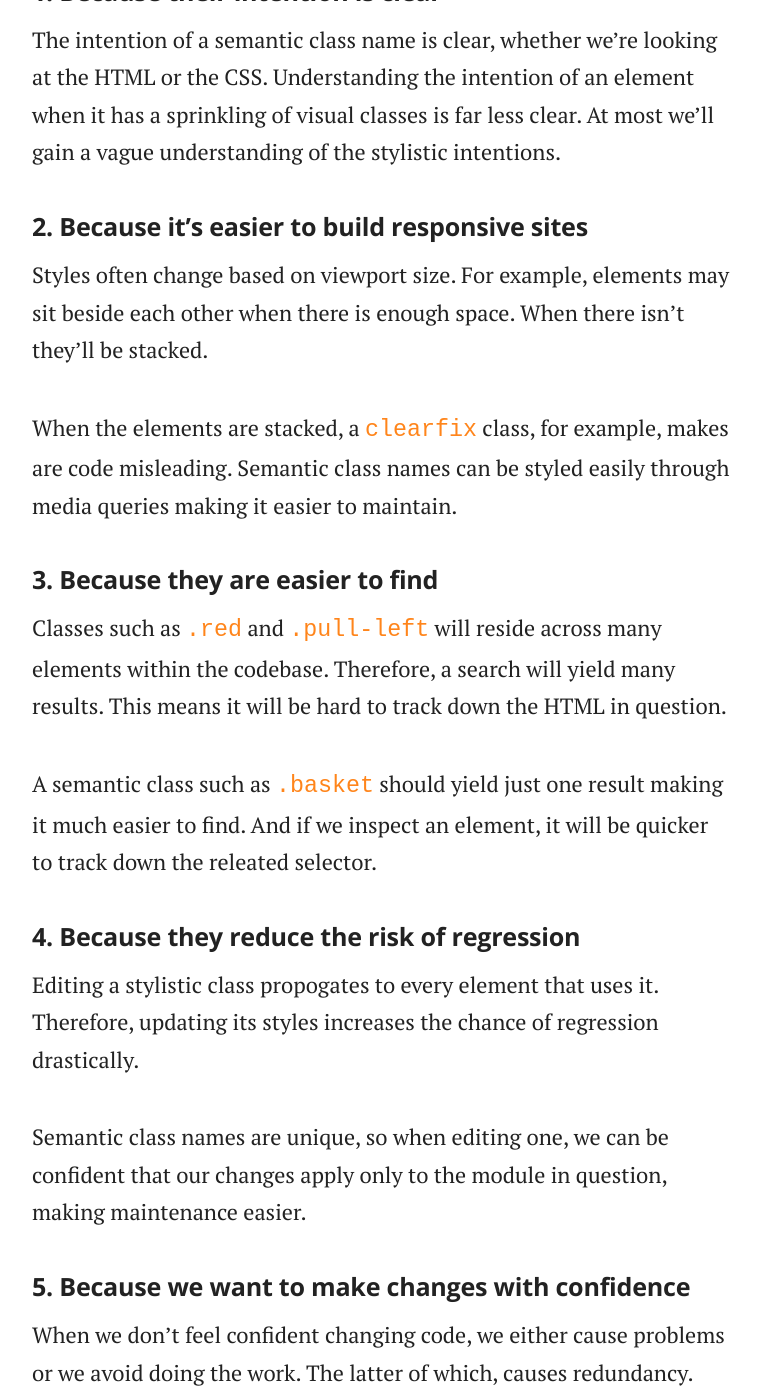
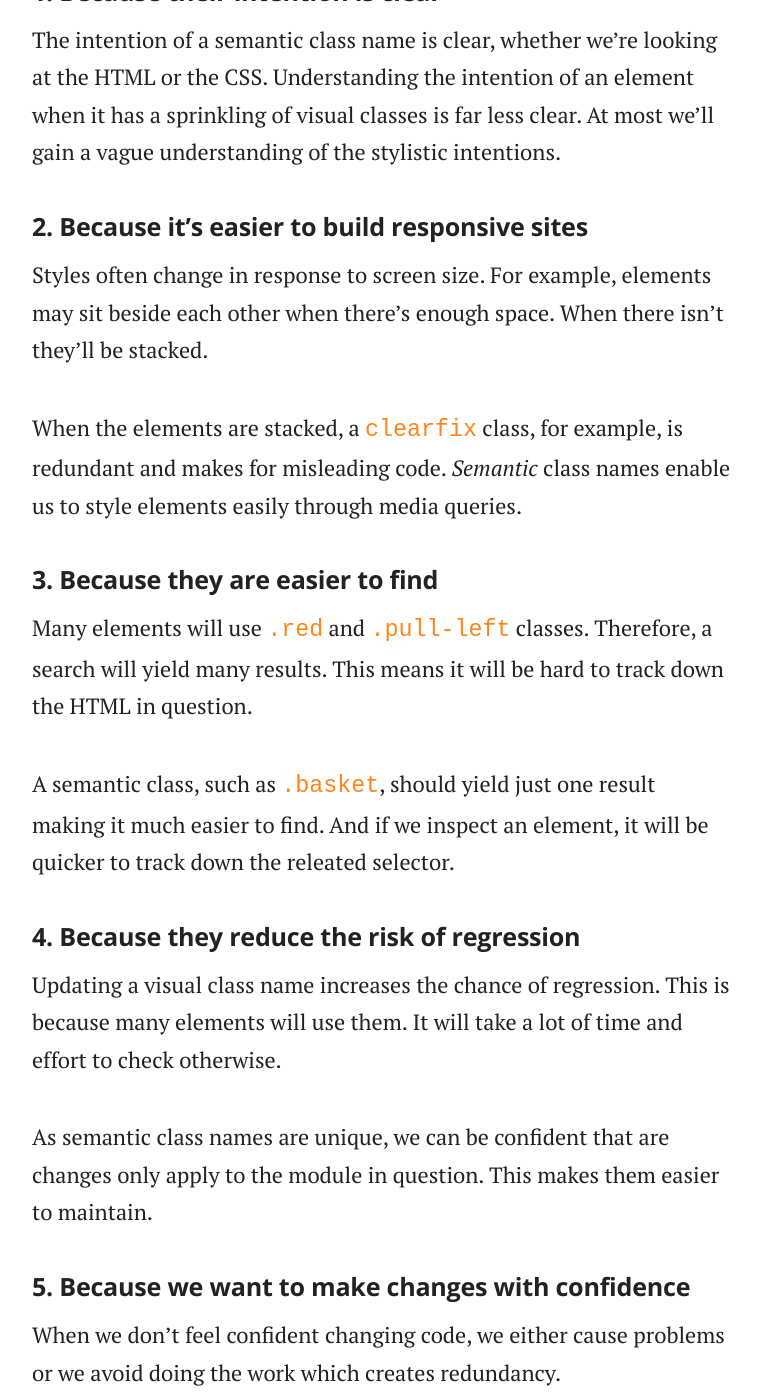
Before and after one commit to adamsilver/maintainablecss.com-jekyll, a Jekyll site: the page built from _chapters/02-semantics.md, in a window 1280 px wide and 1400 px high, scrolled down 1775 px. Shown: the whole window, without its empty margins (258-1018 px from the left). Built offline with Jekyll 4.4.1, drawn with Linux system fonts in a browser that asks for light colours; some of the changed text lies outside the part shown.

Commit message:
semantic typos

```diff
--- a/_chapters/02-semantics.md
+++ b/_chapters/02-semantics.md
@@ -45,25 +45,25 @@ The intention of a semantic class name is clear, whether we're looking at the HT
 
 ## 2. Because it's easier to build responsive sites
 
-Styles often change based on viewport size. For example, elements may sit beside each other when there is enough space. When there isn't they'll be stacked.
+Styles often change in response to screen size. For example, elements may sit beside each other when there's enough space. When there isn't they'll be stacked.
 
-When the elements are stacked, a `clearfix` class, for example, makes are code misleading. Semantic class names can be styled easily through media queries making it easier to maintain.
+When the elements are stacked, a `clearfix` class, for example, is redundant and makes for misleading code. *Semantic* class names enable us to style elements easily through media queries.
 
 ## 3. Because they are easier to find
 
-Classes such as `.red` and `.pull-left` will reside across many elements within the codebase. Therefore, a search will yield many results. This means it will be hard to track down the HTML in question.
+Many elements will use `.red` and `.pull-left` classes. Therefore, a search will yield many results. This means it will be hard to track down the HTML in question.
 
-A semantic class such as `.basket` should yield just one result making it much easier to find. And if we inspect an element, it will be quicker to track down the releated selector.
+A semantic class, such as `.basket`, should yield just one result making it much easier to find. And if we inspect an element, it will be quicker to track down the releated selector.
 
 ## 4. Because they reduce the risk of regression
 
-Editing a stylistic class propogates to every element that uses it. Therefore, updating its styles increases the chance of regression drastically.
+Updating a visual class name increases the chance of regression. This is because many elements will use them. It will take a lot of time and effort to check otherwise.
 
-Semantic class names are unique, so when editing one, we can be confident that our changes apply only to the module in question, making maintenance easier.
+As semantic class names are unique, we can be confident that are changes only apply to the module in question. This makes them easier to maintain.
 
 ## 5. Because we want to make changes with confidence
 
-When we don't feel confident changing code, we either cause problems or we  avoid doing the work. The latter of which, causes redundancy. This makes it harder to maintain.
+When we don't feel confident changing code, we either cause problems or we  avoid doing the work which creates redundancy.
 
 ## 6. Because they provide hooks for automated tests too
 
@@ -75,19 +75,21 @@ Automated functional tests work by searching for and interacting with elements.
 4. submitting a form; and then
 5. verifying some criteria.
 
-Visual class names don't allow us to target specific elements because they apply to many different elements. In this case we might apply semantic classes just for tests which is unnecessary.
+Visual class names don't allow us to target specific elements because they apply to many. Adding hooks just for tests is foolhardy.
 
 ## 7. Because they provide hooks for Javascript too
 
-Semantic class names are useful for Javascript too. We can't use visual class names as a reliable way to target elements for enhancement.
+Semantic class names are useful for Javascript too. We can't use visual class names as a reliable way to retrieve elements.
 
 ## 8. Because they don't need maintaining
 
-If we name something based on what it is, we won't have to update the HTML again. A heading is always a heading, no matter what it *looks* like. The styling might change but this only requires a CSS update. This is known as Loose Coupling which improves maintainability.
+If we name something based on what it is, we won't have to update the HTML again. A heading is always a heading, no matter what it *looks* like.
+
+The styling might change but this only requires a CSS update. This is known as Loose Coupling which improves maintainability.
 
 ## 9. Because they are easier to debug
 
-If we use visual class names, when inspecting an element there will be several applicable CSS selectors. This means we have to wade through more code. With semantic class names there will be just one.
+It's harder to inspect an element with a multitude of visual class names. With a semantic class there will be just one.
 
 ## 10. Because the standards recommend it
 
@@ -97,7 +99,7 @@ On using the class attribute, HTML5 specs say in 3.2.5.7:
 
 ## 11. Because they encourage lean HTML
 
-This is a small benefit but when an element has only one class, the HTML will be smaller. And whilst the CSS might get a little bigger, it's cacheable.
+When we use semantic class names, the HTML will be smaller. The CSS might get bigger but it's cacheable.
 
 <!--## Because visual class names might declare the same property!
 
@@ -106,6 +108,6 @@ It's likely that several different utility classes could refer to the same prope
 Think of an example of this.
 -->
 
-## Final thoughts on semantics
+## End note
 
-Semantic class names are a corner stone of *MaintainableCSS*. Without this, everything else makes little sense. So name something based on what it is and everything else follows.
+Semantic class names are a corner stone of *MaintainableCSS*. Without them, everything else makes little sense. So name something based on what it is and everything else falls into place.
```
Also changed, not shown: other parts of _chapters/02-semantics.md (+1 -1 lines).
